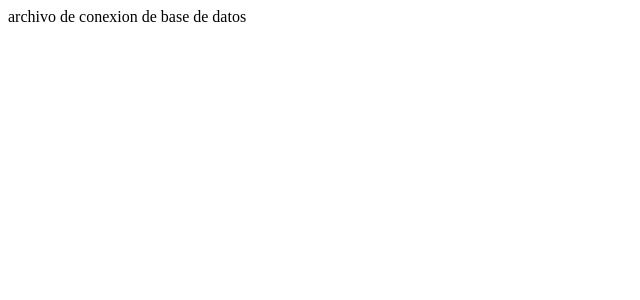
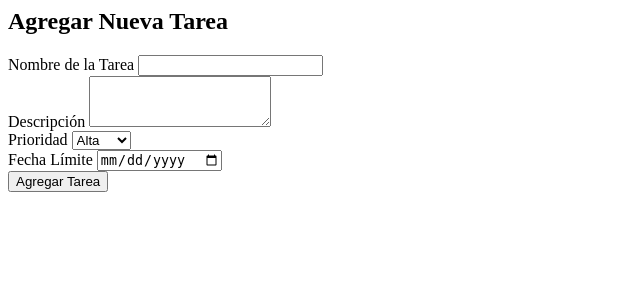
Before and after one commit to sebsgamez13/To-do-list, a PHP site: page /agregar_tareas.php in a window 1280 px wide. Shown: the top 300 px of the page, without its empty margins (0-640 px from the left). Run offline with PHP 8.4, Linux system fonts and the light colour scheme.

Commit message:
Creacion de base de datos y archivo agregar_tareas.php
-Secreo la base de datos con los requerimientos solicitados

-Se realizo la conexion con la base dde datos para realizar la creacion de las tareas

-Se agrego e archivo agregar_tareas.php para realizar la creacion de tareas

```diff
--- a/agregar_tareas.php
+++ b/agregar_tareas.php
@@ -1,3 +1,55 @@
 <?php
-    echo "archivo de conexion de base de datos";
+if ($_SERVER['REQUEST_METHOD'] == 'POST') {
+    require 'conexion.php';
+
+    // Recuperar datos del formulario
+    $titulo = $_POST['titulo'] ?? '';
+    $descripcion = $_POST['descripcion'] ?? '';
+    $prioridad = $_POST['prioridad'] ?? '';
+    $fecha_fin = $_POST['fecha_limite'] ?? '';  // Ajustar el nombre del campo aquí
+    $estatus = 'pendiente';
+
+    // Verificar que todos los campos estén completos
+    if ($titulo && $descripcion && $prioridad && $fecha_fin) {
+        // Preparar consulta SQL
+        $stmt = $pdo->prepare("INSERT INTO task (titulo, descripcion, prioridad, fecha_fin, estatus) VALUES (?, ?, ?, ?, ?)");
+        if ($stmt->execute([$titulo, $descripcion, $prioridad, $fecha_fin, $estatus])) {
+            $mensaje = "Tarea agregada con éxito.";
+        } else {
+            $mensaje = "Error al agregar la tarea.";
+        }
+    } else {
+        $mensaje = "Por favor, complete todos los campos.";
+    }
+}
 ?>
+
+<div class="container mt-4">
+    <h2>Agregar Nueva Tarea</h2>
+    <?php if (isset($mensaje)): ?>
+        <div class="alert alert-info"><?php echo $mensaje; ?></div>
+    <?php endif; ?>
+    <form method="post" action="index.php?seccion=agregar_tarea">
+        <div class="form-group">
+            <label for="titulo">Nombre de la Tarea</label> <!-- Cambié el id de 'nombre' a 'titulo' -->
+            <input type="text" class="form-control" id="titulo" name="titulo" required>
+        </div>
+        <div class="form-group">
+            <label for="descripcion">Descripción</label>
+            <textarea class="form-control" id="descripcion" name="descripcion" rows="3" required></textarea>
+        </div>
+        <div class="form-group">
+            <label for="prioridad">Prioridad</label>
+            <select class="form-control" id="prioridad" name="prioridad" required>
+                <option value="Alta">Alta</option>
+                <option value="Media">Media</option>
+                <option value="Baja">Baja</option>
+            </select>
+        </div>
+        <div class="form-group">
+            <label for="fecha_limite">Fecha Límite</label> <!-- El nombre del campo sigue siendo 'fecha_limite' -->
+            <input type="date" class="form-control" id="fecha_limite" name="fecha_limite" required>
+        </div>
+        <button type="submit" class="btn btn-primary">Agregar Tarea</button>
+    </form>
+</div>
--- a/index.php
+++ b/index.php
@@ -2,7 +2,7 @@
 <html lang="es">
 <head>
     <meta charset="UTF-8">
-    <title>To do list</title>
+    <title>Gestión de Tareas</title>
     <link rel="stylesheet" href="https://stackpath.bootstrapcdn.com/bootstrap/4.5.2/css/bootstrap.min.css">
 </head>
 <body>
@@ -28,7 +28,7 @@
 
             <!-- Contenido principal -->
             <main role="main" class="col-md-9 ml-sm-auto col-lg-10 px-md-4">
-                <!--Aqui ira el contenido incluido de otros archivos php -->
+                <!--Aqui ira el contenido incluido de otros archivos php-->
             </main>
         </div>
     </div>
```
Also changed, not shown: conexion.php (added, +13 -0 lines), todo_list.sql (added, +62 -0 lines).
